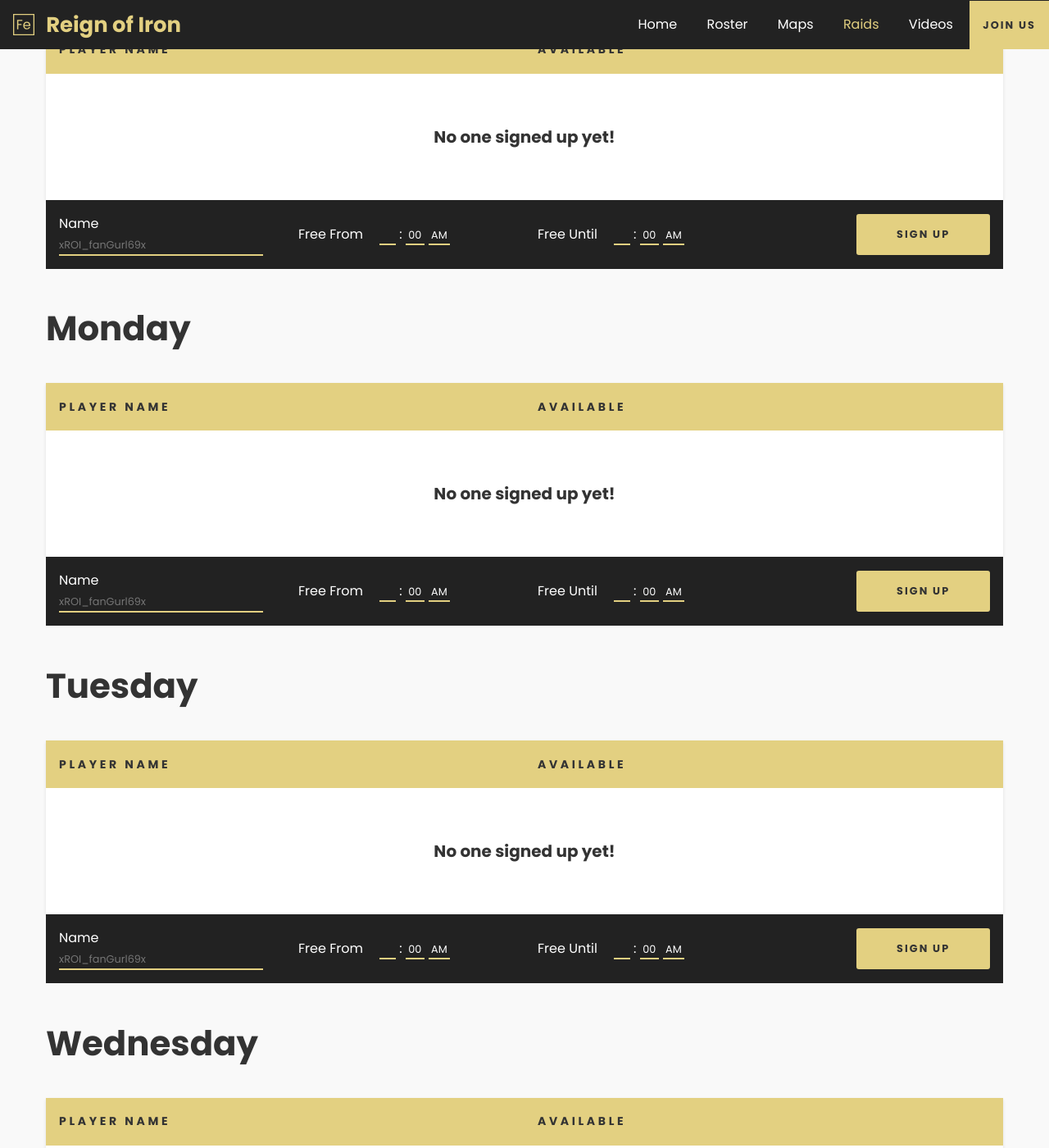
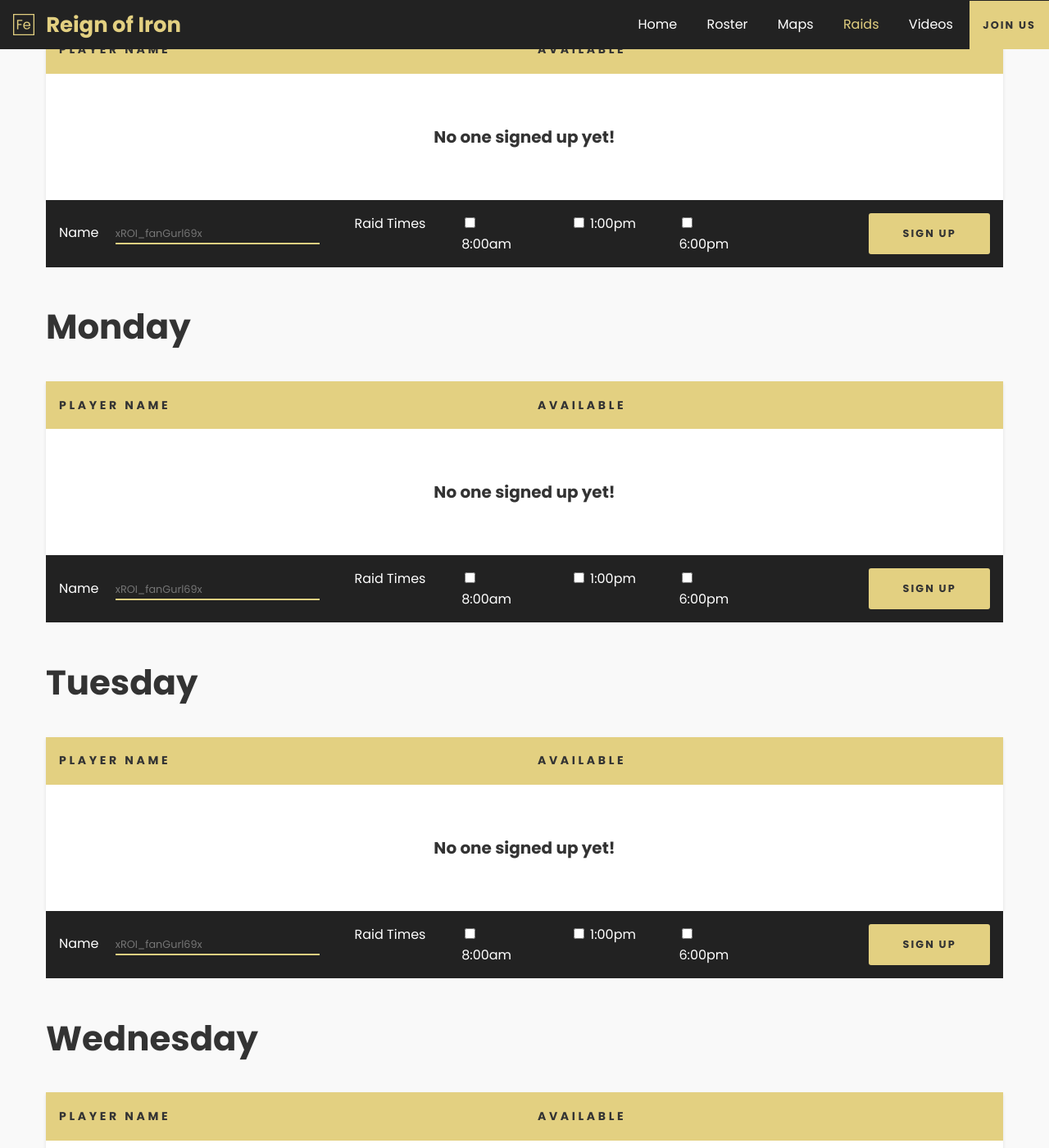
Before and after one commit to reignofiron/reignofiron.github.io, a Jekyll site: the page built from raids/index.html, in a window 1280 px wide and 1400 px high, scrolled down 861 px. Shown: the whole window at 82% size. Built offline with Jekyll 4.4.1, drawn with Linux system fonts in a browser that asks for light colours; some of the changed text lies outside the part shown.

Commit message:
Updated raid signup forms
Added checkboxes instead of dropdowns for raid times

```diff
--- a/_includes/html/signup-sheet.html
+++ b/_includes/html/signup-sheet.html
@@ -16,68 +16,27 @@
   </div>
   <form class="signupForm" data-postto="{{include.postto}}">
     <div class="j-row vertical-center-row">
-      <div class="j-col j-col-3">
+      <div class="j-col j-col-4">
         <label for="player_name" title="Your Battletag">Name</label>
         <input type="text" name="player_name" placeholder="xROI_fanGurl69x" required>
       </div>
-      <div class="j-col j-col-3">
-        <label for="free_from" title="When you can sign on">Free From</label>
-        <select name="free_from_hour" class="freeFromHour" required>
-          <option value=""></option>
-          <option value="1">1</option>
-          <option value="2">2</option>
-          <option value="3">3</option>
-          <option value="4">4</option>
-          <option value="5">5</option>
-          <option value="6">6</option>
-          <option value="7">7</option>
-          <option value="8">8</option>
-          <option value="9">9</option>
-          <option value="10">10</option>
-          <option value="11">11</option>
-          <option value="12">12</option>
-        </select>
-        <span>:</span>
-        <select name="free_from_minutes" class="freeFromMinutes" required>
-          <option value="00">00</option>
-          <option value="15">15</option>
-          <option value="30">30</option>
-          <option value="45">45</option>
-        </select>
-        <select name="free_from_ampm" class="freeFromAmPm">
-          <option value="am">AM</option>
-          <option value="pm">PM</option>
-        </select>
-      </div>
-      <div class="j-col j-col-3">
-        <label for="free_until" title="When you have to sign off">Free Until</label>
-        <select name="free_until_hour" class="freeUntilHour" required>
-          <option value=""></option>
-          <option value="1">1</option>
-          <option value="2">2</option>
-          <option value="3">3</option>
-          <option value="4">4</option>
-          <option value="5">5</option>
-          <option value="6">6</option>
-          <option value="7">7</option>
-          <option value="8">8</option>
-          <option value="9">9</option>
-          <option value="10">10</option>
-          <option value="11">11</option>
-          <option value="12">12</option>
-        </select>
-        <span>:</span>
-        <select name="free_until_minutes" class="freeUntilMinutes" required>
-          <option value="00">00</option>
-          <option value="15">15</option>
-          <option value="30">30</option>
-          <option value="45">45</option>
-        </select>
-        <select name="free_until_ampm" class="freeUntilAmPm" required>
-          <option value="am">AM</option>
-          <option value="pm">PM</option>
-        </select>
-      </div>
+			<fieldset class="signupForm-checkboxes j-col j-col-6" style="border: 0; padding: 0;">
+				<div class="j-col j-col-3">
+					<legend>Raid Times</legend>
+				</div>
+				<div class="j-col j-col-3">
+					<input type="checkbox" class="signupForm-checkbox" name="8am" id="8am-raid" value="8:00am">
+					<label for="8am">8:00am</label>
+				</div>
+				<div class="j-col j-col-3">
+					<input type="checkbox" class="signupForm-checkbox" name="1pm" id="1pm-raid" value="1:00pm">
+					<label for="1pm">1:00pm</label>
+				</div>
+				<div class="j-col j-col-3">
+					<input type="checkbox" class="signupForm-checkbox" name="6pm" id="6pm-raid" value="6:00pm">
+					<label for="6pm">6:00pm</label>
+				</div>
+			</fieldset>
       <div class="j-col j-col-2 push-1">
         <button type="submit" class="button full-width">Sign Up</button>
       </div>
--- a/assets/css/raids.scss
+++ b/assets/css/raids.scss
@@ -88,7 +88,7 @@ section.hero#raids-hero {
 form.signupForm {
   background: #222;
   padding: 1rem 0;
-  input,
+  input[type="text"],
   select {
     background: transparent;
     border: 0;
@@ -105,6 +105,13 @@ form.signupForm {
       color: #222;
     }
   }
+	.signupForm-checkboxes {
+		border: 0;
+		padding: 0;
+		legend {
+			color: #fff;
+		}
+	}
   label {
     color: #fff;
     margin-right: 1rem;
--- a/assets/js/raids.js
+++ b/assets/js/raids.js
@@ -1,24 +1,27 @@
----
----
+-- -
+-- -
 var
-  {% include js/api.js %},
+	{ % include js / api.js %},
 	days = ['Sunday', 'Monday', 'Tuesday', 'Wednesday', 'Thursday', 'Friday', 'Saturday'],
 	weekMap = {},
 	sheetURL = 'https://script.google.com/macros/s/AKfycbzd7JwMek_PEK_X2anmO7fRPaWbY06uf3OLD-x6BJWlB-cYKls/exec',
 	today = new Date().getDay(),
-  sortedDays = days.slice(today).concat(days.slice(0,today)),
+	sortedDays = days.slice(today).concat(days.slice(0, today)),
 	userNames = [];
 	checkName = function(name) {
 
-    var m = false;
+		var m = false; // flag
 		console.log('Checking to see if ' + name + ' is a Reign of Iron Member...');
 
+		// loop through clan usernames and check for a match
 		$.each(userNames, function(i) {
-      if ( name.toLowerCase() === userNames[i].toLowerCase() ) {
+			// make case insensitve
+			if (name.toLowerCase() === userNames[i].toLowerCase()) {
 				console.log('Confirmed, ' + userNames[i] + ' is in Reign of Iron');
 				m = true;
 			}
 		});
+
 		if (m) {
 			return true;
 		} else {
@@ -57,7 +60,7 @@ $.ajax({
 });
 
 // reorder signup sheets so today's shows up first
-$('.signupSheet').sort(function(a,b) {
+$('.signupSheet').sort(function(a, b) {
 	return sortedDays.indexOf($(a).attr('id')) > sortedDays.indexOf($(b).attr('id'));
 }).appendTo('#raid-signup');
 
@@ -72,7 +75,8 @@ $('.signupSheet').each(function() {
 	$.ajax({
 		url: url,
 		success: function(response) {
-    	var data = response.feed.entry,
+			var
+				data = response.feed.entry,
 				parsedData = [];
 
 			// parse Google sheets data into more manageable format
@@ -83,16 +87,17 @@ $('.signupSheet').each(function() {
 				});
 			});
 
-    	console.log('Parsed data for ' + day + ':', parsedData);
-
+			// if anyone is signed up
 			if (parsedData.length > 0) {
+				// hide the "no one signed up" thing
 				$this.find('.signupSheet-empty').hide();
+				// populate data for signup
 				$.each(parsedData, function(i) {
 					console.log('Player signed up for ' + day + ':', parsedData[i]);
 					$this.find('.signupSheet-content').append(
 						'<div class="j-row signupSheet-entry">' +
 						'<div class="j-col j-col-6" data-th="Player"><span class="signupSheet-player">' + parsedData[i].name + '</span></div>' +
-            '<div class="j-col j-col-6" data-th="Time Frame"><span class="signupSheet-availability">' + parsedData[i].available + '</span></div>' +
+						'<div class="j-col j-col-6" data-th="Available"><span class="signupSheet-availability">' + parsedData[i].available + '</span></div>' +
 						'</div>'
 					);
 				});
@@ -104,24 +109,31 @@ $('.signupSheet').each(function() {
 
 /* Signup Form Submission */
 $('form.signupForm').submit(function(e) {
+	// stop form from reloading the page
 	e.preventDefault();
+	// Show loading screen
 	$('#loading').fadeIn();
+
 	var
-    freeFromHour = $(this).find('select.freeFromHour').val(),
-    freeFromMinutes = $(this).find('select.freeFromMinutes').val(),
-    freeFromAmPm = $(this).find('select.freeFromAmPm').val(),
-    freeUntilHour = $(this).find('select.freeUntilHour').val(),
-    freeUntilMinutes = $(this).find('select.freeUntilMinutes').val(),
-    freeUntilAmPm = $(this).find('select.freeUntilAmPm').val(),
+		available = [],
 		name = $(this).find('input[name="player_name"]').val(),
 		postTo = $(this).data('postto'),
 		timeFrame = $(this).find('input[name="time_frame"]'),
 		$form = $(this);
 
-    if ( checkName(name) ) {
+	if (checkName(name)) { // if entered name exists in current roster
 
-      timeFrame.val(freeFromHour + ':' + freeFromMinutes + freeFromAmPm + ' - ' + freeUntilHour + ':' + freeUntilMinutes + freeUntilAmPm);
+		// find the raid time(s) the user has selected and push their values to an array
+		$form.find('input[type="checkbox"]').each(function() {
+			if ($(this).is(':checked')) {
+				available.push($(this).val());
+			}
+		});
+		// turn the array into a string to and put it in the input that goes to Google
+		available = available.join(', ');
+		timeFrame.val(available);
 
+		// Turn form into object and send to Google
 		$.ajax({
 			url: 'https://script.google.com/macros/s/' + postTo + '/exec',
 			method: "GET",
@@ -129,17 +141,26 @@ $('form.signupForm').submit(function(e) {
 			data: $form.serializeObject(),
 			success: function(response) {
 				console.log(response);
+				// get rid of loading animation
 				$('#loading').fadeOut();
-          alert('Nice, you\'ve been added to the list for ' + $form.closest('.signupSheet').attr('id') + ', ' + name + '!');
+				// alert user of successful registration
+				alert(
+					'Nice, you\'ve been added to the list for '
+					+ $form.closest('.signupSheet').attr('id') +
+					', ' + name + '!'
+				);
+				// add to signup sheet immediately
 				$form.closest('.signupSheet')
+					// first get rid of "no one signed up" message if user is first to register
 					.find('.signupSheet-empty')
 					.hide()
 					.end()
+					// create new row in table and append entered data
 					.find('.signupSheet-content')
 					.append(
 						'<div class="j-row signupSheet-entry">' +
-            '<div class="j-col j-col-6"><span class="signupSheet-player">' + name + '</span></div>' +
-            '<div class="j-col j-col-6"><span class="signupSheet-availability">' + timeFrame.val() + '</span></div>'
+						'<div class="j-col j-col-6" data-th="Player"><span class="signupSheet-player">' + name + '</span></div>' +
+						'<div class="j-col j-col-6" data-th="Available"><span class="signupSheet-availability">' + timeFrame.val() + '</span></div>'
 					);
 			},
 			error: function(response) {
@@ -148,7 +169,7 @@ $('form.signupForm').submit(function(e) {
 			}
 		});
 
-    } else {
+	} else { // if user entered an invalid name
 
 		console.log('Error: no record of ' + name + ' in Reign of Iron roster.');
 		alert('Sorry, no record of ' + name + ' in the Reign of Iron roster. Please make sure you\'re using your Battletag and that you\'ve spelled it correctly.');
```
Also changed, not shown: 8 other files. Lines whose indentation alone changed are shown as unchanged.
